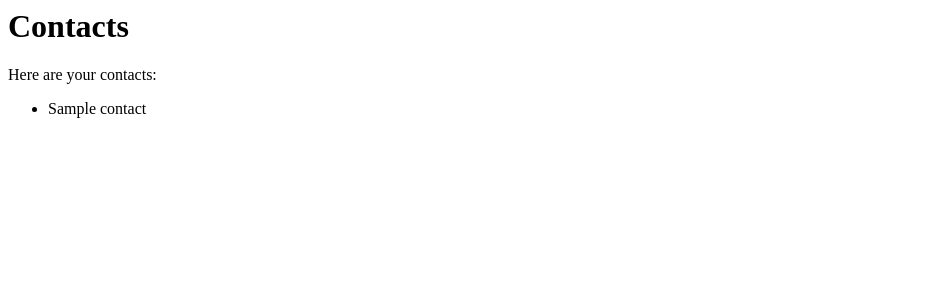
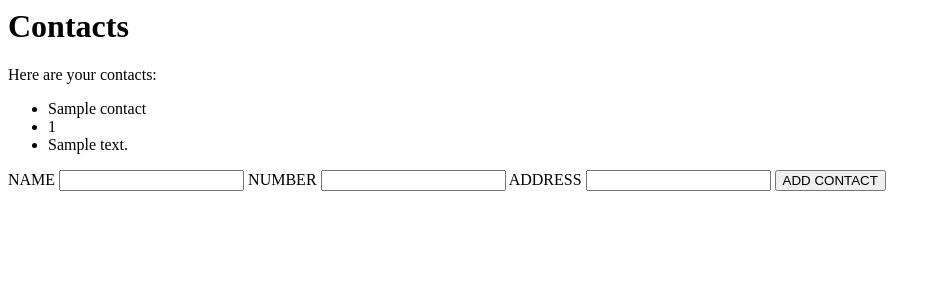
Before and after one commit to nathanhwyoung/contact, a PHP site: template views/contacts.html.twig in a window 1280 px wide. Shown: the top 300 px of the page, without its empty margins (0-941 px from the left). Run offline with PHP 8.4, Linux system fonts and the light colour scheme; the template is opened without the code that fills it: most values are stand-ins (such as "Sample title", 1, 10 or a date in 2020); some libraries are stand-ins or nearby versions.

Commit message:
views files mostly done

```diff
--- a/app/app.php
+++ b/app/app.php
@@ -58,6 +58,7 @@
 
     $contact_app->post("/delete_contacts", function() use ($contact_app) {
         Contact::deleteAll();
+        return $contact_app['twig']->render('delete_tasks.html.twig');
     });
 
     return $contact_app;
--- a/views/contacts.html.twig
+++ b/views/contacts.html.twig
@@ -9,9 +9,24 @@
                 <ul>
                     {% for contact in contacts %}
                         <li>{{ contact.getName }}</li>
+                        <li>{{ contact.getNumber }}</li>
+                        <li>{{ contact.getAddress }}</li>
                     {% endfor %}
                 </ul>
             {% endif %}
 
+        <form action='/contacts' method='post'>
+            <label for='add_name'>NAME</label>
+            <input id='add_name' name="add_name" type="text">
+
+            <label for='add_number'>NUMBER</label>
+            <input id='add_number' name="add_number" type="text">
+
+            <label for='add_address'>ADDRESS</label>
+            <input id='add_address' name="add_address" type="text">
+
+            <button type='submit'>ADD CONTACT</button>
+        </form>
+
     </body>
 </html>
```
Also changed, not shown: views/create_contact.html.twig (added, +12 -0 lines), views/delete_tasks.html.twig (added, +9 -0 lines).
